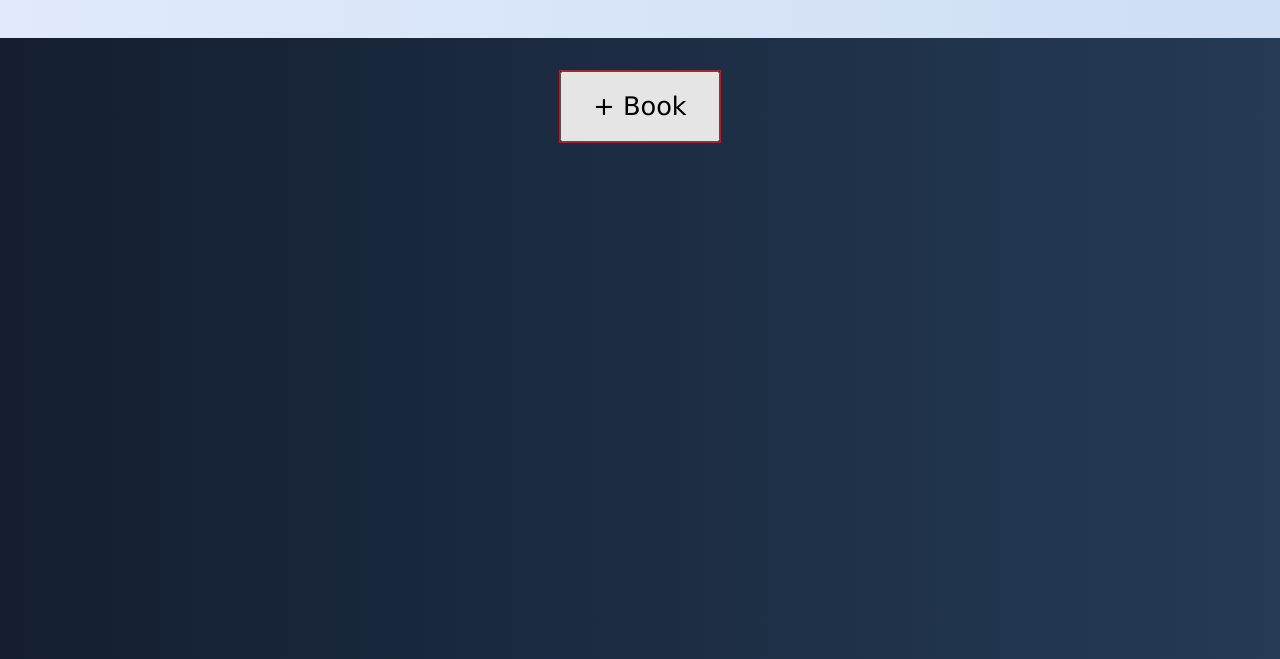
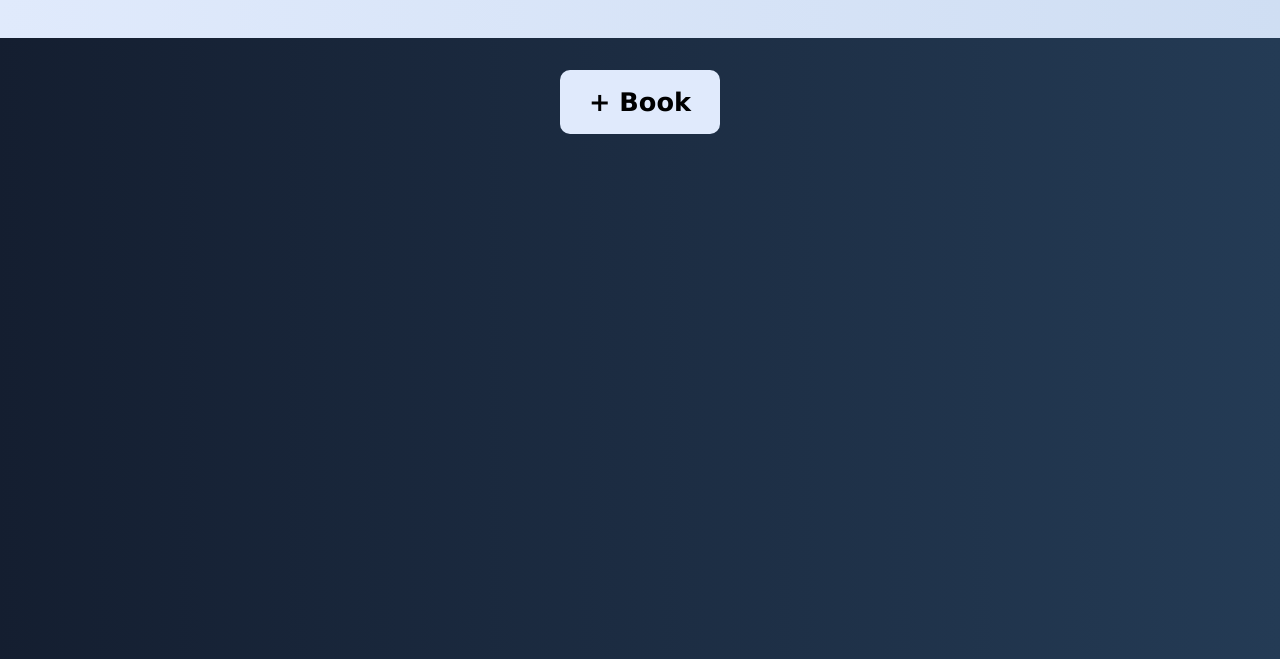
Before and after one commit to JohnBesco/book-library, a plain HTML site: page index.html in a window 1280 px wide. In both pictures the pointer is over the button "+ Book". Shown: the part 141-800 px from the top of the page. Drawn offline with Linux system fonts and the light colour scheme.

Commit message:
style button

```diff
--- a/style.css
+++ b/style.css
@@ -55,7 +55,6 @@ body {
 
 .button-container {
   margin: 2em auto;
-  border: 1px solid red;
   width: min-content;
   height: min-content;
 }
@@ -67,5 +66,27 @@ body {
   font-family: Verdana, Geneva, Tahoma, sans-serif;
   font-size: 1.6rem;
   width: 10rem;
-  height: 4.4rem;
+  height: 4rem;
+  font-weight: 700;
+  color: white;
+  background-color: transparent;
+  border: none;
+  border-radius: 10px;
+  transition: background-color 0.3s ease-in-out;
+  cursor: pointer;
 }
+
+.button-container button:hover {
+  color: black;
+  background-color: #e0eafc; /* fallback for old browsers */
+  background-color: -webkit-linear-gradient(
+    to left,
+    #cfdef3,
+    #e0eafc
+  ); /* Chrome 10-25, Safari 5.1-6 */
+  background-color: linear-gradient(
+    to left,
+    #cfdef3,
+    #e0eafc
+  ); /* W3C, IE 10+/ Edge, Firefox 16+, Chrome 26+, Opera 12+, Safari 7+ */
+}
```
